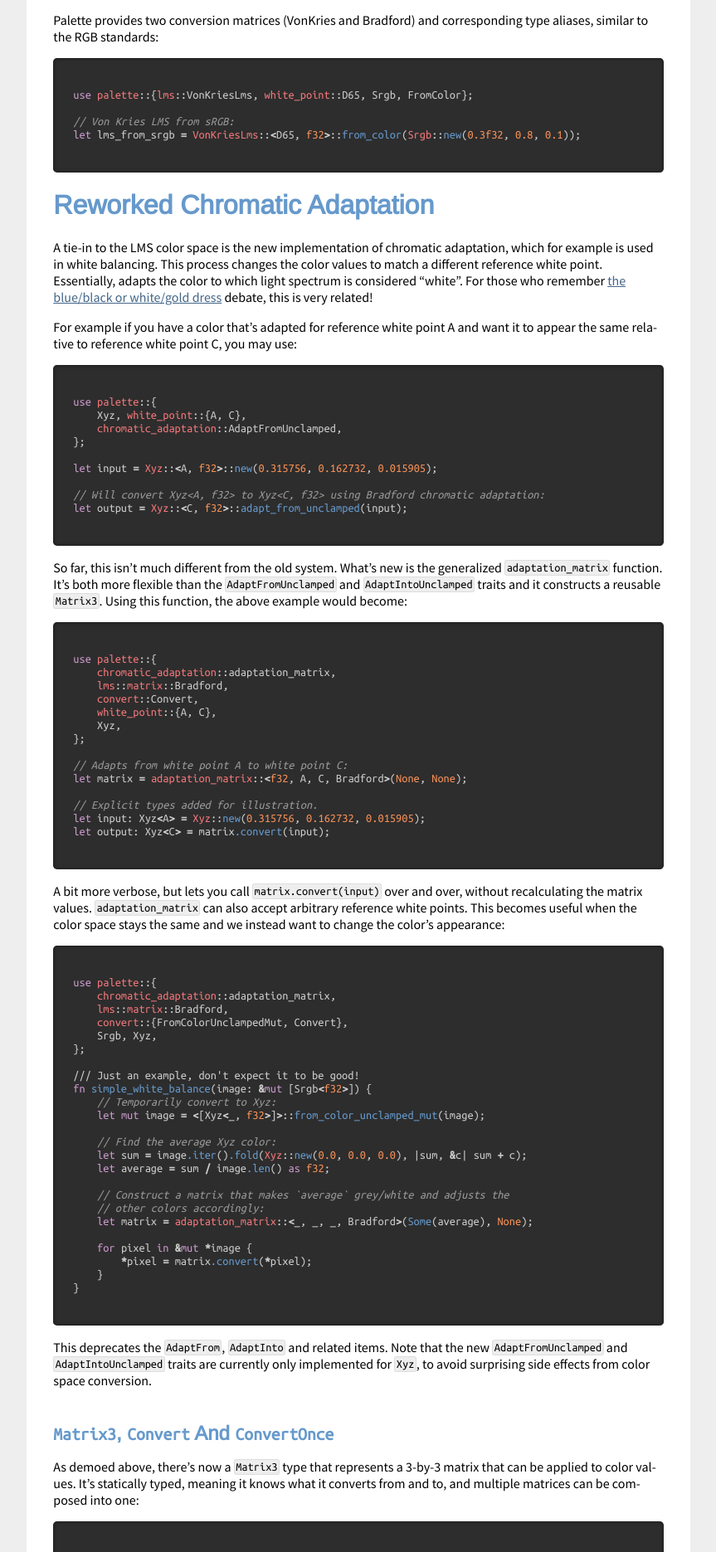
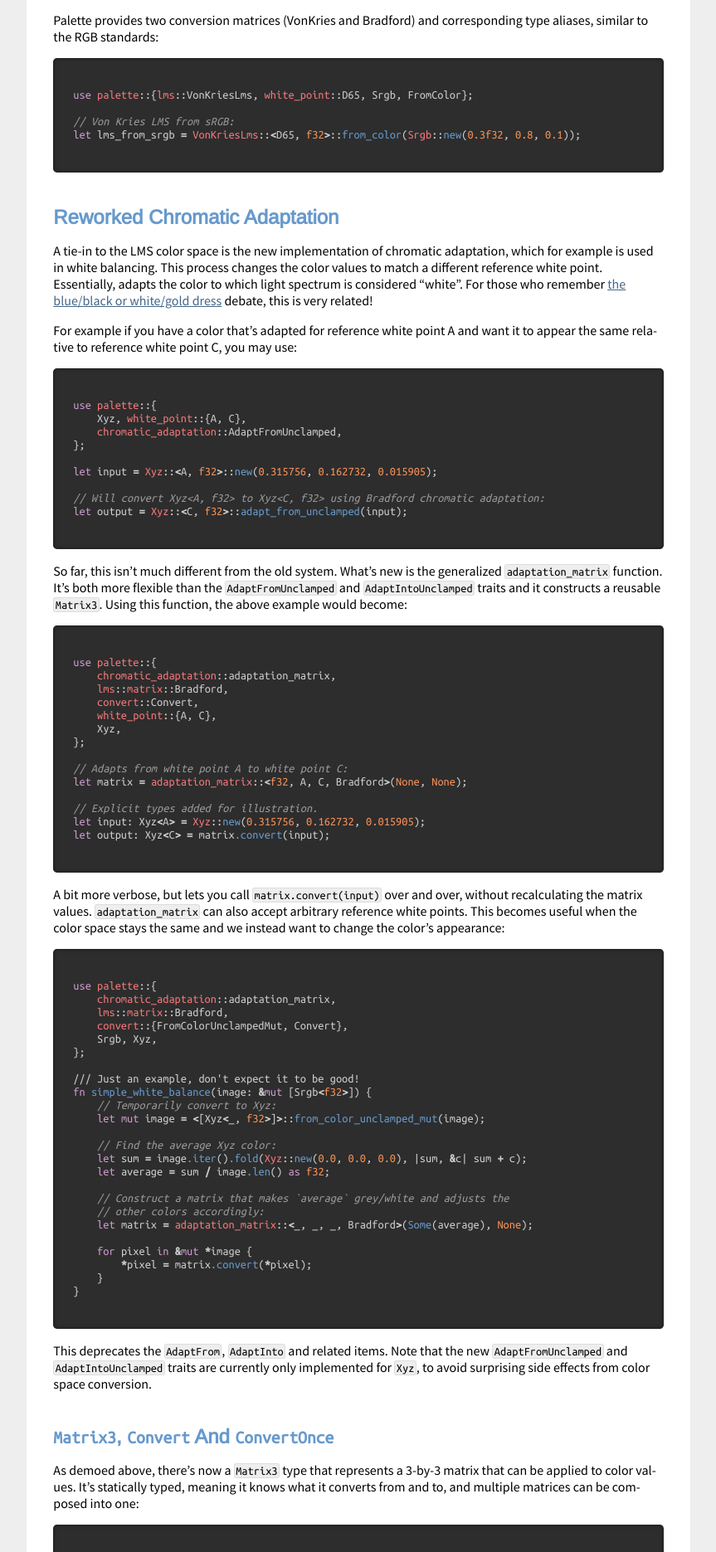
Before and after one commit to Ogeon/Ogeon.github.io, a Jekyll site: the page built from _posts/2026-08-02-palette-0.7.7.md, in a window 1280 px wide. Shown: the part 2216-4087 px from the top of the page at 83% size, without its empty margins (220-1083 px from the left). Built offline with Jekyll 4.4.1, drawn with Linux system fonts in a browser that asks for light colours; emoji names are drawn with the system emoji font.

Commit message:
Fix mistakes in Palette 0.7.7 post

````diff
--- a/_posts/2026-08-02-palette-0.7.7.md
+++ b/_posts/2026-08-02-palette-0.7.7.md
@@ -74,7 +74,7 @@ use palette::{lms::VonKriesLms, white_point::D65, Srgb, FromColor};
 let lms_from_srgb = VonKriesLms::<D65, f32>::from_color(Srgb::new(0.3f32, 0.8, 0.1));
 ```
 
-# Reworked Chromatic Adaptation
+## Reworked Chromatic Adaptation
 
 A tie-in to the LMS color space is the new implementation of chromatic adaptation, which for example is used in white balancing. This process changes the color values to match a different reference white point. Essentially, adapts the color to which light spectrum is considered "white". For those who remember [the blue/black or white/gold dress][the dress] debate, this is very related!
 
@@ -212,5 +212,4 @@ Thank you for reading! And waiting!
 [ryg code]: https://gist.github.com/rygorous/2203834
 [ryg blog]: https://fgiesen.wordpress.com/
 [CSS color 5]: https://drafts.csswg.org/css-color-5
-[issue #470]: https://github.com/Ogeon/palette/issues/470
 [the dress]: https://en.wikipedia.org/wiki/The_dress
````
